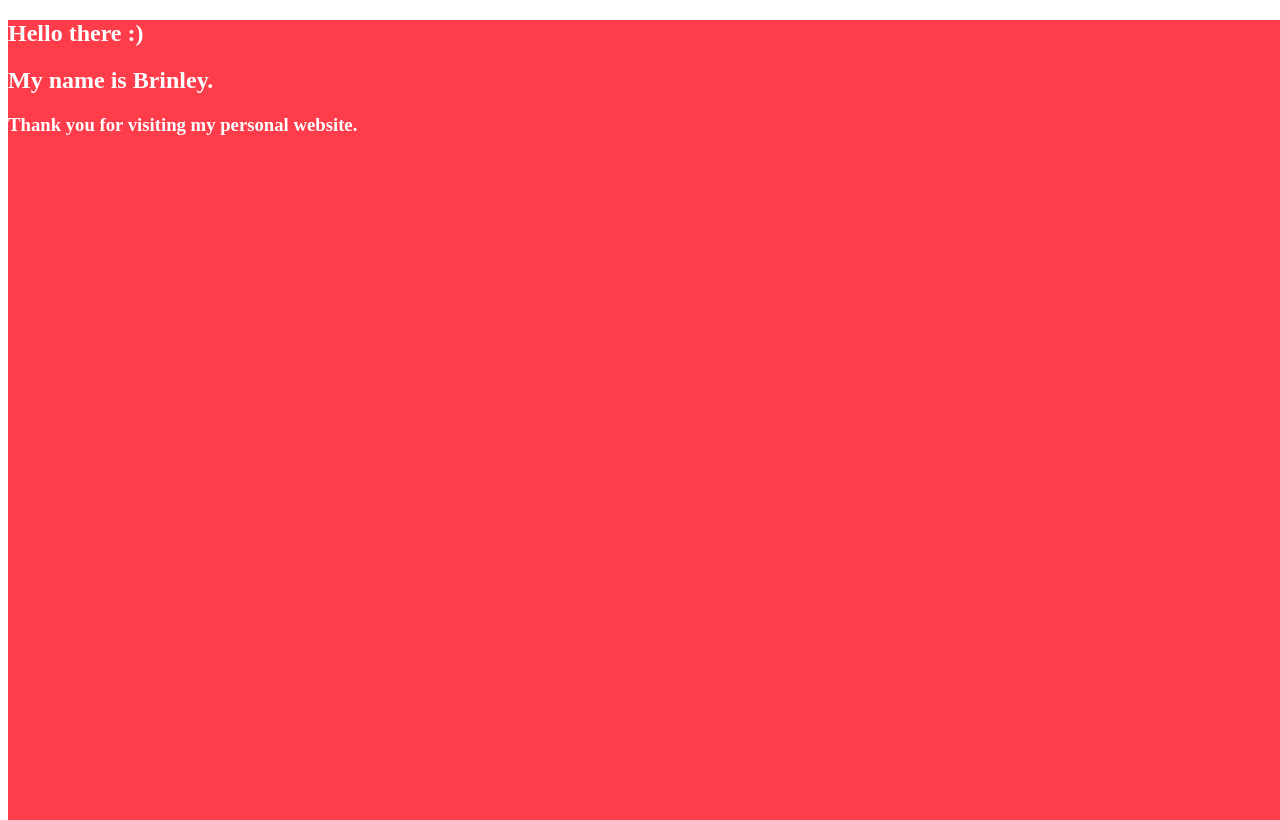
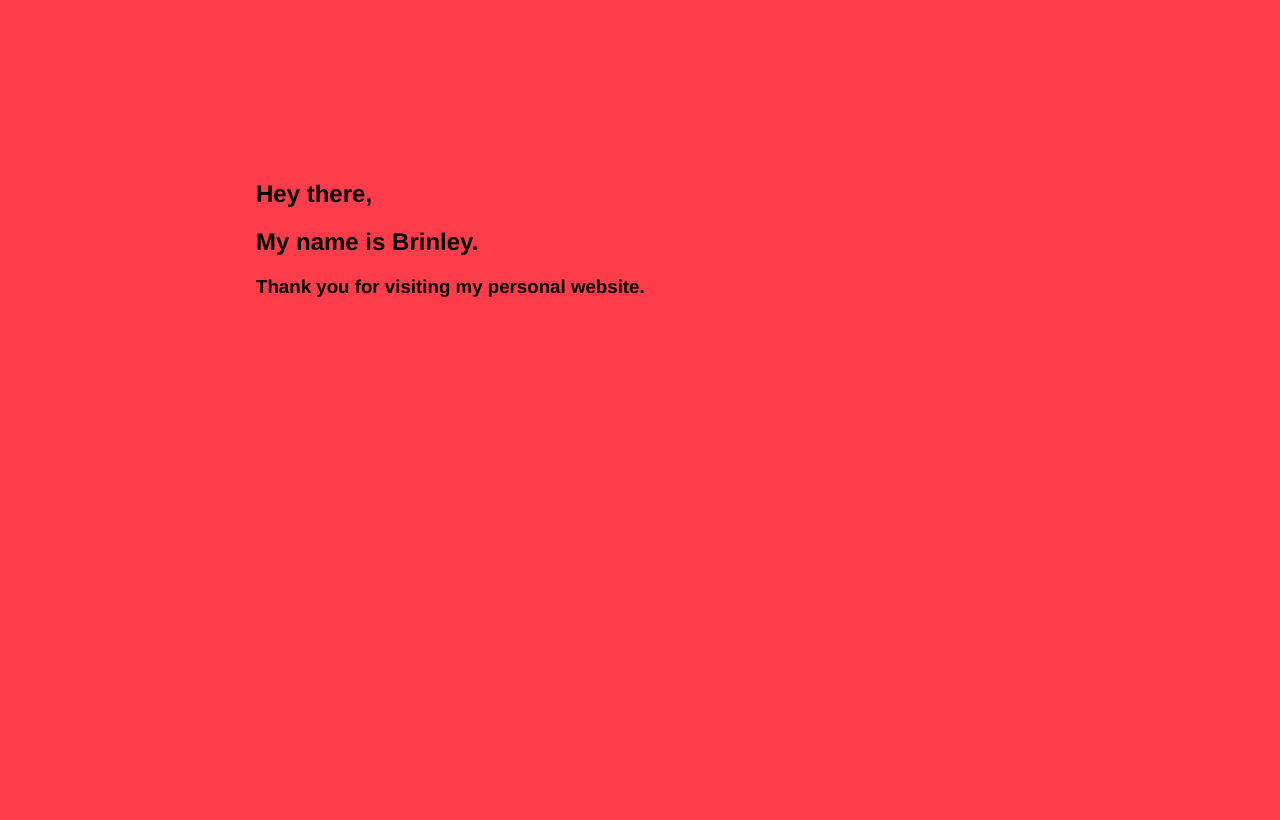
Before and after one commit to brinleym/brinleym.github.io, a PHP site: page / in a window 1280 px wide. After the commit the page ends 297 px from the top, so only its background shows below. Run offline with PHP 8.4, Linux system fonts and the light colour scheme.

Commit message:
Committing index.html with new styles

```diff
--- a/index.html
+++ b/index.html
@@ -12,9 +12,11 @@
 
 	<body>
 		<div class="main">
-			<h2>Hello there :)</h2>
-			<h2>My name is Brinley.</h2>
-			<h3>Thank you for visiting my personal website.</h3>
+			<div class="header-message">
+				<h2>Hey there,</h2>
+				<h2>My name is Brinley.</h2>
+				<h3>Thank you for visiting my personal website.</h3>
+			</div>
 		</div>
 
 
--- a/main.css
+++ b/main.css
@@ -1,8 +1,24 @@
-html, body, .main {
+html {
 	height: 100%;
 	width: 100%;
 }
+body {
+	font-family: 'Helvetica Neue', Helvetica, Arial, sans-serif;;
+}
+body, .main {
+	margin: 0;
+	position: absolute;
+	min-height: 100%;
+	min-width: 100%;
+	top: 0%;
+}
+
 .main {
 	background-color: rgb(255, 61, 74);
-	color: white;
+	color: black;
 }
+.header-message {
+	position: absolute;
+	top: 20%;
+	left: 20%;
+}
```
